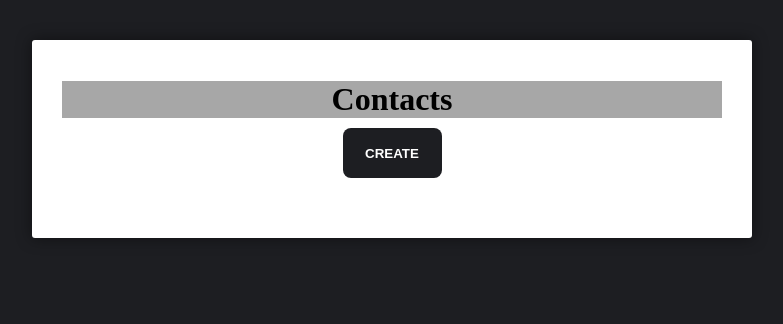
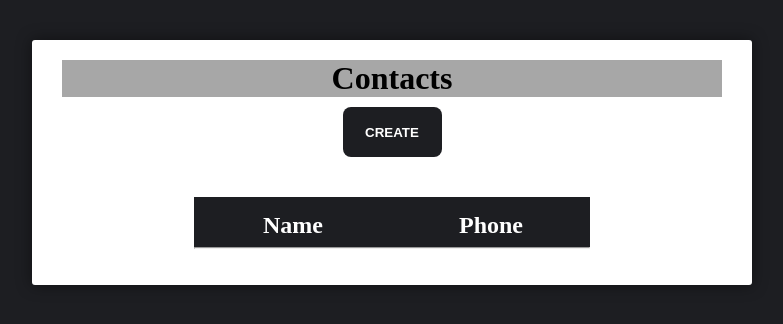
Before and after one commit to nokibul/hypertest, a React (Vite) app: page /contacts in a window 1280 px wide. Shown: the top 324 px of the page, without its empty margins (248-1031 px from the left). Built offline with nearby package versions, Linux system fonts and the light colour scheme; a web font is replaced by a local one.

Commit message:
Listing in table and removed country selection for simplicity

```diff
--- a/src/App.scss
+++ b/src/App.scss
@@ -8,5 +8,3 @@
   font-family: 'Sorts Mill Goudy', serif;
   color: black;
 }
-
-// $container: d;
--- a/src/assets/globalstyles.scss
+++ b/src/assets/_globalstyles.scss
@@ -1,4 +1,10 @@
-@mixin container{
+h1,h2{
+    padding: 0;
+    margin: 0;
+    color: white;
+}
+
+.container{
     background: white;
     border: 0 none;
     border-radius: 3px;
@@ -8,5 +14,5 @@
     width: 60%;
     margin: 0 auto;
     position: relative;
-    height: 90vh;
+    height: 100%;
 }
--- a/src/components/create/Create.jsx
+++ b/src/components/create/Create.jsx
@@ -62,6 +62,7 @@ const Create = () => {
 
   return (
     <>
+    <div className="container">
         <form action="">
             <fieldset>
                 <h1 className="page-title">Create</h1>
@@ -72,8 +73,8 @@ const Create = () => {
                     <label htmlFor="name">Name</label>
                     <input type="text" name="name" placeholder="Name" onChange={(e)=> setName(e.target.value)} />
                     <label htmlFor="phone">Phone</label>
-                    <div className="numberContainer">
                       <input type="tel" name="number" placeholder="Phone" onChange={(e)=> setPhone(e.target.value)} value={phone} />
+                    {/* <div className="numberContainer">
                       <select
                           id="country-code-selector"
                           value={selectedCode}
@@ -85,13 +86,14 @@ const Create = () => {
                             </option>
                           ))}
                       </select>
-                    </div>
+                    </div> */}
                     {error? <h5 className='error'>Please provide a valid "Bangladesh" phone number</h5> : null}
                     {success? <h5 className='success'>Your contact has been added successfully</h5> : null}
                 </div>
                 <button className='saveButton' onClick={clickHandler} >Save</button>
             </fieldset>
         </form>
+    </div>
     </>
   )
 }
--- a/src/components/create/create.scss
+++ b/src/components/create/create.scss
@@ -1,7 +1,6 @@
+@use '../../assets/globalstyles';
+
 $height: 40px;
-// ::placeholder{
-//     padding-left: 10px;
-// }
 
 
 .page-title{
@@ -11,15 +10,7 @@ $height: 40px;
 }
 
 fieldset {
-    background: white;
-    border: 0 none;
-    border-radius: 3px;
-    box-shadow: 0 0 15px 1px rgba(0, 0, 0, 0.4);
-    padding: 20px 30px;
-    box-sizing: border-box;
-    width: 80%;
-    margin: 0 10%;
-    position: relative;
+    border: none;
 
     .inputs{
         display: flex;
@@ -28,10 +19,19 @@ fieldset {
         flex-direction: column;
         margin: 0 auto;
         input{
-            margin-bottom: 5px;
-            border-radius: 8px;
-            height: $height;
-            width: 100%;
+            color: rgb(36, 35, 42);
+            font-size: 16px;
+            line-height: 20px;
+            min-height: 28px;
+            border-radius: 4px;
+            padding: 8px 16px;
+            border: 2px solid transparent;
+            box-shadow: rgb(0 0 0 / 12%) 0px 1px 3px, rgb(0 0 0 / 24%) 0px 1px 2px;
+            background: rgb(251, 251, 251);
+            transition: all 0.1s ease 0s;
+            :focus{
+                border: 2px solid rgb(124, 138, 255);
+            }
         }
         h5{
             padding: 0;
@@ -43,11 +43,11 @@ fieldset {
         .numberContainer{
             display: flex;
             flex-direction: row-reverse;
-            justify-content: space-between;
+            // justify-content: space-between;
         }
         select{
             border-radius: 10px;
-            width: 100%;
+            // width: 100%;
         }
     }
 
--- a/src/components/detail/detail.scss
+++ b/src/components/detail/detail.scss
@@ -1,22 +1,11 @@
-.container{
-    background: white;
-    border: 0 none;
-    border-radius: 3px;
-    box-shadow: 0 0 15px 1px rgba(0, 0, 0, 0.4);
-    padding: 20px 30px;
-    box-sizing: border-box;
-    width: 60%;
-    margin: 0 auto;
-    position: relative;
-    height: 90vh;
-}
+@use '../../assets/globalstyles';
 
 
-.page-title{
-    font-size: 2rem;
-    margin-bottom: 50px;
-    background-color: rgb(167, 167, 167);
-}
+// .page-title{
+//     font-size: 2rem;
+//     margin-bottom: 50px;
+//     background-color: rgb(167, 167, 167);
+// }
 
 .backButton{
     height: 50px;
@@ -28,3 +17,9 @@
     border: none;
     cursor: pointer;
 }
+
+.container{
+    h1{
+        color: black;
+    }
+}
--- a/src/components/list/List.jsx
+++ b/src/components/list/List.jsx
@@ -16,13 +16,22 @@ const List = () => {
           <button className='homeButton'>CREATE</button>
         </Link>
         <div className="list-container">
+          <div className="list-topbar">
+            <span className="list-topbar-title">
+              <h2>Name</h2>
+            </span>
+            <span className="list-topbar-title">
+              <h2>Phone</h2>
+            </span>
+          </div>
+          <hr />
           <ul className='list'>
             {
               keys.map((key) =>{
                     return (
                       <li  className='list-item'>
                         <Link to={`/contacts/${key}`}>
-                          <h1>{JSON.parse(localStorage.getItem(key)).fullname}</h1>
+                          <h2>{JSON.parse(localStorage.getItem(key)).fullname}</h2>
                           <h3>{JSON.parse(localStorage.getItem(key)).phone}</h3>
                         </Link>
                       </li>
--- a/src/components/list/list.scss
+++ b/src/components/list/list.scss
@@ -1,57 +1,49 @@
-.container{
-    background: white;
-    border: 0 none;
-    border-radius: 3px;
-    box-shadow: 0 0 15px 1px rgba(0, 0, 0, 0.4);
-    padding: 20px 30px;
-    box-sizing: border-box;
-    width: 60%;
-    margin: 0 auto;
-    position: relative;
-    // height: 50vh;
-    height: 100%;
-}
+@use '../../assets/globalstyles';
 
 .page-title{
     font-size: 2rem;
     margin-bottom: 10px;
-    background-color: rgb(167, 167, 167);
+    color: black;
 }
 
 .list-container{
-    // background-color: grey;
+    background-color: #1D1E22;
     height: 80%;
-    width: 70%;
+    width: 60%;
     margin: 0 auto;
     margin-top: 6%;
 }
 
 .list{
     list-style: none;
-    // position: relative;
+    // background-color: black;
+    padding: 0;
 }
 
 .list-item{
     margin-bottom: 5px;
     cursor: pointer;
     :hover{
-        transform: translateX(5px);
+        // transform: translateX(5px);
+        background-color: grey;
     }
     a{
-        border-radius: 8px;
-        background-color: #1D1E22;
+        border-radius: 4px;
+        // background-color: #1D1E22;
         color: white;
         display: flex;
         justify-content: space-between;
-        width: 90%;
-        margin: 0 auto;
+        width: 100%;
+        // margin: 0 auto;
         text-decoration: none;
-        padding: 4px 20px;
-        h1,h3{
+        padding: 10px 0px;
+        h2,h3{
             padding: 0;
             margin: 0;
+            width: 50%;
         }
     }
+
 }
 
 .homeButton{
@@ -64,3 +56,16 @@
     border: none;
     cursor: pointer;
 }
+
+.list-topbar{
+    // background-color: red;
+    display: flex;
+    justify-content: space-between;
+    width: 100%;
+    margin: 0 auto;
+    padding-top: 15px;
+    span{
+        width: 50%;
+        text-align: center;
+    }
+}
```
